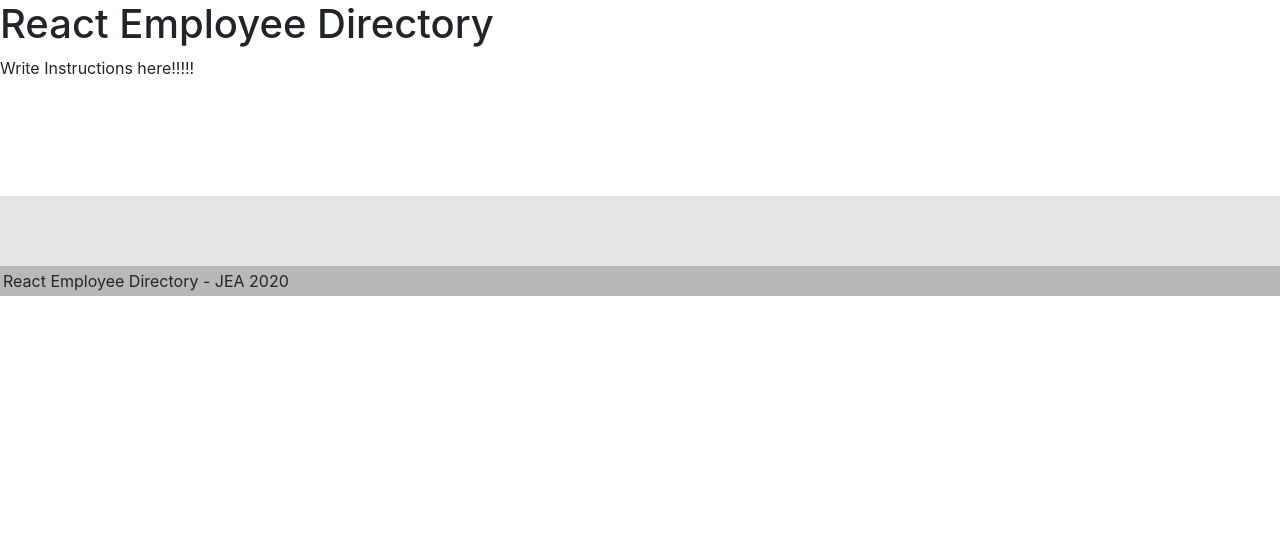
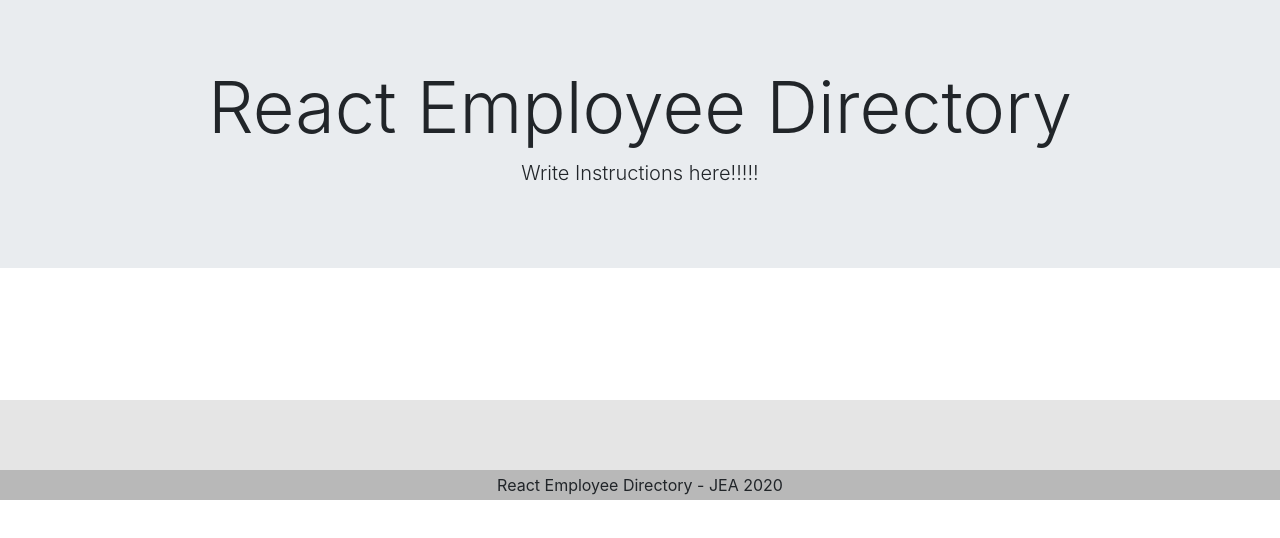
Before and after one commit to jeashwor/react_employee_directory, a React (Create React App) app: page / in a window 1280 px wide. Shown: the top 538 px of the page. Built offline with nearby package versions, Linux system fonts and the light colour scheme.

Commit message:
added bootstrap styling to header and footer

```diff
--- a/src/components/Footer/index.js
+++ b/src/components/Footer/index.js
@@ -3,7 +3,7 @@ import "./style.css";
 
 function Footer () {
     return (
-        <footer className="footer">
+        <footer className="footer text-center">
             <span>React Employee Directory - JEA 2020</span>
         </footer>
     );
--- a/src/components/Header/index.js
+++ b/src/components/Header/index.js
@@ -1,11 +1,13 @@
 import React from "react";
 import "./style.css";
 
-function Header () {
+function Header() {
     return (
-        <header className="header">
-            <h1>React Employee Directory</h1>
-            <p> Write Instructions here!!!!!</p>
+        <header className="jumbotron jumbotron-fluid header">
+            <div className="container text-center">
+                <h1 className="display-3">React Employee Directory</h1>
+                <p className="lead"> Write Instructions here!!!!!</p>
+            </div>
         </header>
     );
 }
```
